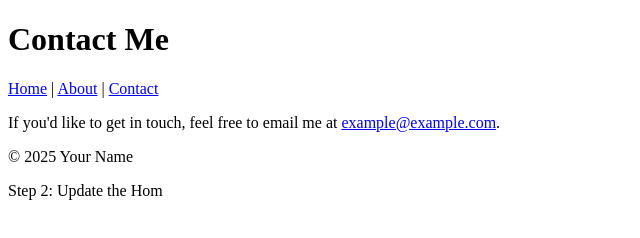
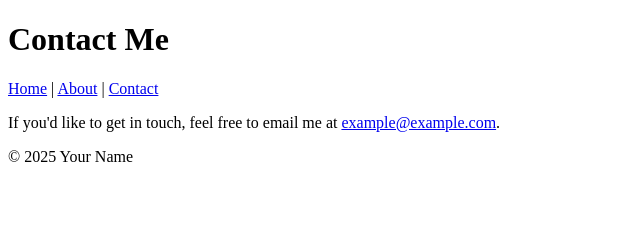
Before and after one commit to LONER0524/gadi-github-page, a plain HTML site: page contact.html in a window 1280 px wide. Shown: the whole page, without its empty margins (0-640 px from the left). Drawn offline with Linux system fonts and the light colour scheme.

Commit message:
contact.html

```diff
--- a/contact.html
+++ b/contact.html
@@ -47,5 +47,3 @@
 </body>
 
 </html>
-
-Step 2: Update the Hom
```
